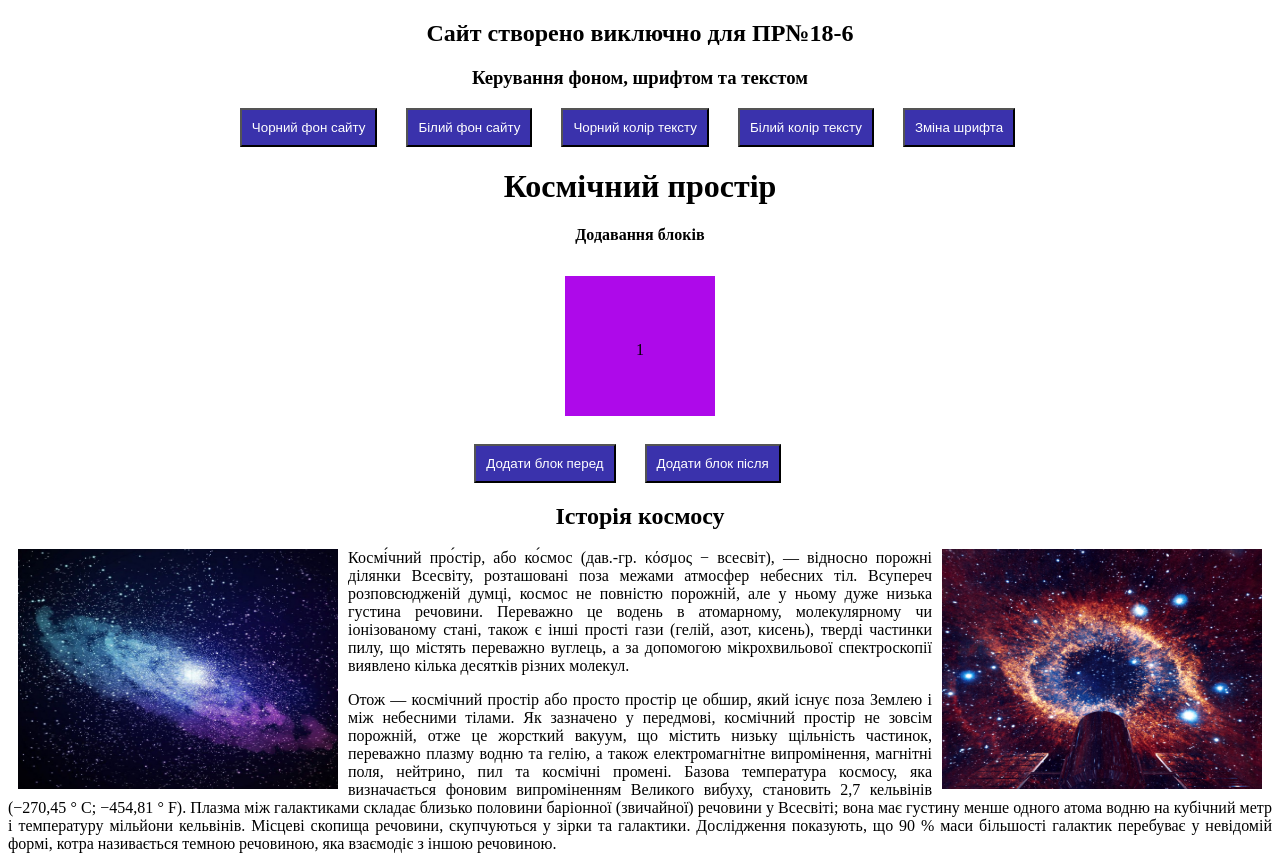
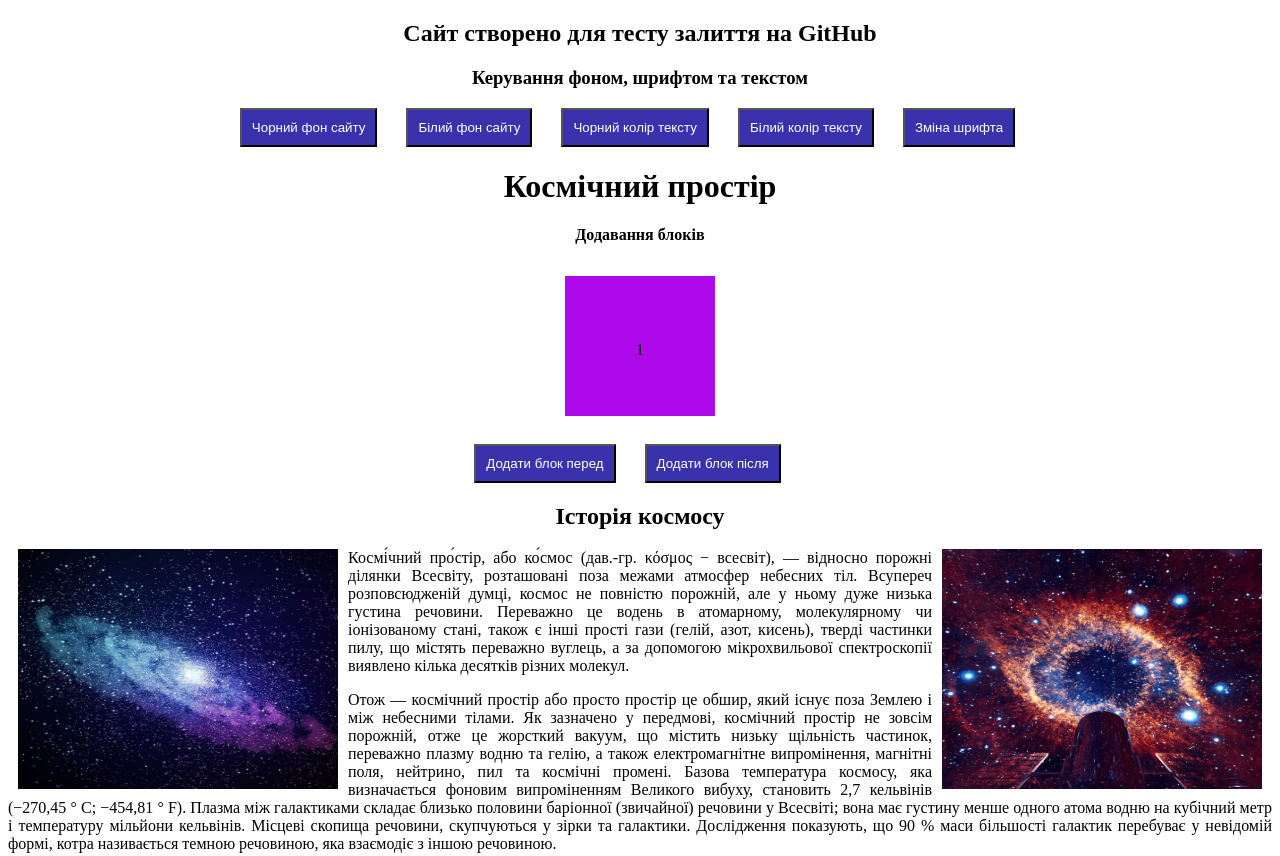
Before and after one commit to Ivakhina/Test_Everlabs, a plain HTML site: page index.htm in a window 1280 px wide. Shown: the top 856 px of the page. Drawn offline with Linux system fonts and the light colour scheme.

Commit message:
Commit Three

```diff
--- a/index.htm
+++ b/index.htm
@@ -35,7 +35,7 @@
 </head>
 <body>
     <center>
-        <h2>Сайт створено виключно для ПР№18-6</h2>
+        <h2>Сайт створено для тесту залиття на GitHub</h2>
         <h3><p>Керування фоном, шрифтом та текстом</p></h3>
         <input class = "butt" type="button" value="Чорний фон сайту" onclick="BackgroundColor('black')">
         <input class = "butt" type="button" value="Білий фон сайту" onclick="BackgroundColor('white')">
```
